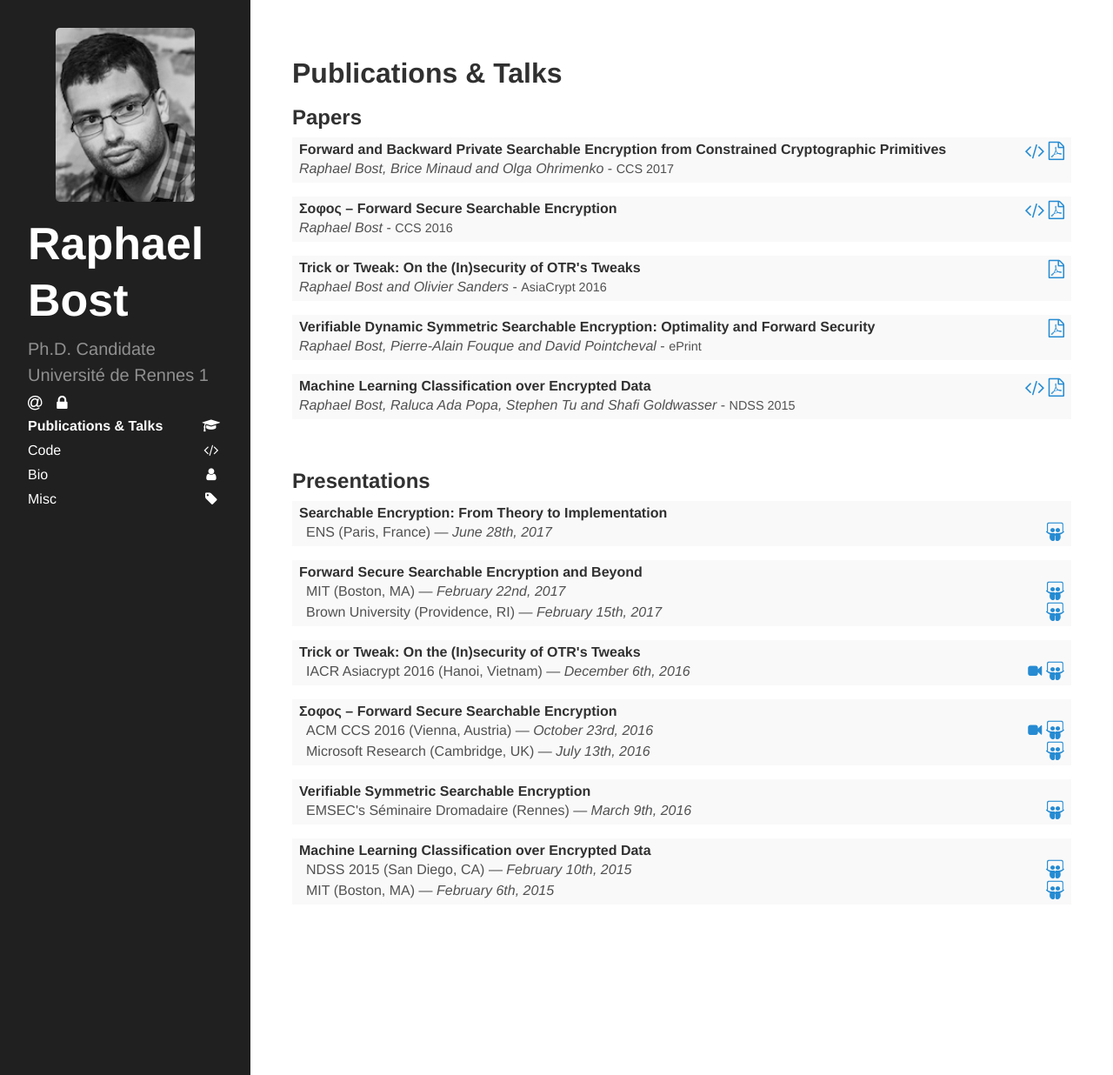
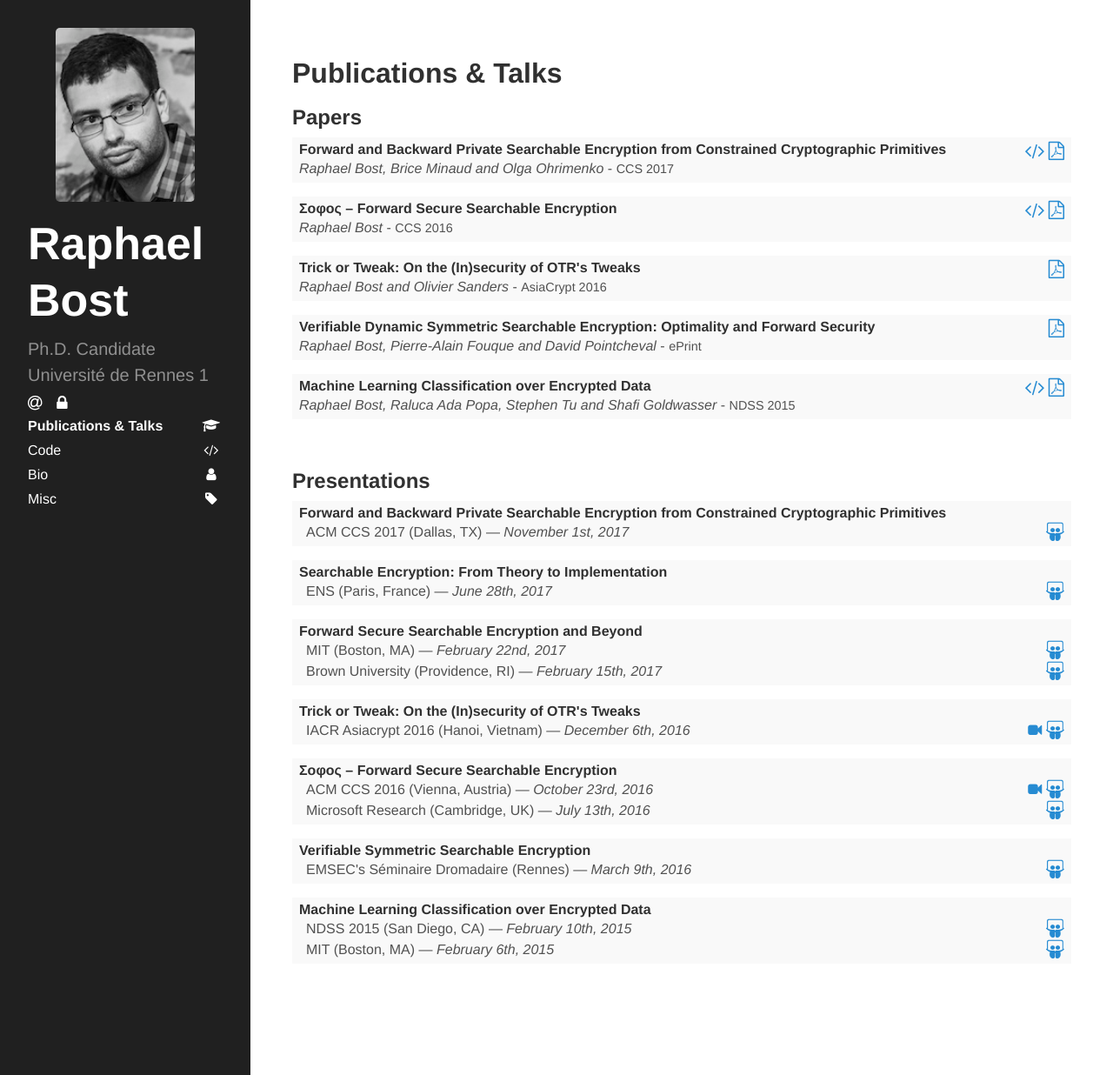
Before and after one commit to rbost/website, a Jekyll site: the page built from publications.html, in a window 1280 px wide and 1236 px high. Shown: the whole window at 87% size. Built offline with Jekyll 4.4.1, drawn with Linux system fonts in a browser that asks for light colours; some web fonts are replaced.

Commit message:
New presentation

```diff
--- a/_data/code.yml
+++ b/_data/code.yml
@@ -1,4 +1,4 @@
-- title: Implementations of Searchable Encryption schemes
+- title: OpenSSE
   description: "I have implemented several searchable encryption schemes, including verifiable schemes, forward or backward secure schemes, such as Σoφoς, Diana or Janus. The OpenSSE project encompasses several repos for useful components, such as a library offering an abstraction of high-level cryptographic components (pseudo-random functions, trapdoor permutations, ...)."
   image: sse.png
   link: https://opensse.github.io/
--- a/_data/presentations.yml
+++ b/_data/presentations.yml
@@ -1,3 +1,9 @@
+- title: Forward and Backward Private Searchable Encryption from Constrained Cryptographic Primitives
+  venues:
+    - where: ACM CCS 2017 (Dallas, TX)
+      when: November 1st, 2017
+      slides_link: FP_BP_CCS.pdf
+
 - title: "Searchable Encryption: From Theory to Implementation"
   venues:
     - where: ENS (Paris, France)
--- a/code.html
+++ b/code.html
@@ -7,7 +7,7 @@ icon: code
 ---
 
 <p>Because Computer Science would be less interesting without debugging segmentation faults ...</p>
-<p>Follow my contributions on <a href="https://github.com/rbost">GitHub</a>, <a href="https://gitlab.com/u/rbost">GitLab</a>, <a href="https://launchpad.net/~raphoufoune">Launchpad</a> or <a href="https://bitbucket.org/raphael_bost">Bitbucket</a></p>
+<p>Follow my contributions on <a href="https://github.com/rbost">GitHub</a>, <a href="https://launchpad.net/~raphoufoune">Launchpad</a> or <a href="https://bitbucket.org/raphael_bost">Bitbucket</a></p>
 
 
 
```
Also changed, not shown: 1 other file.
